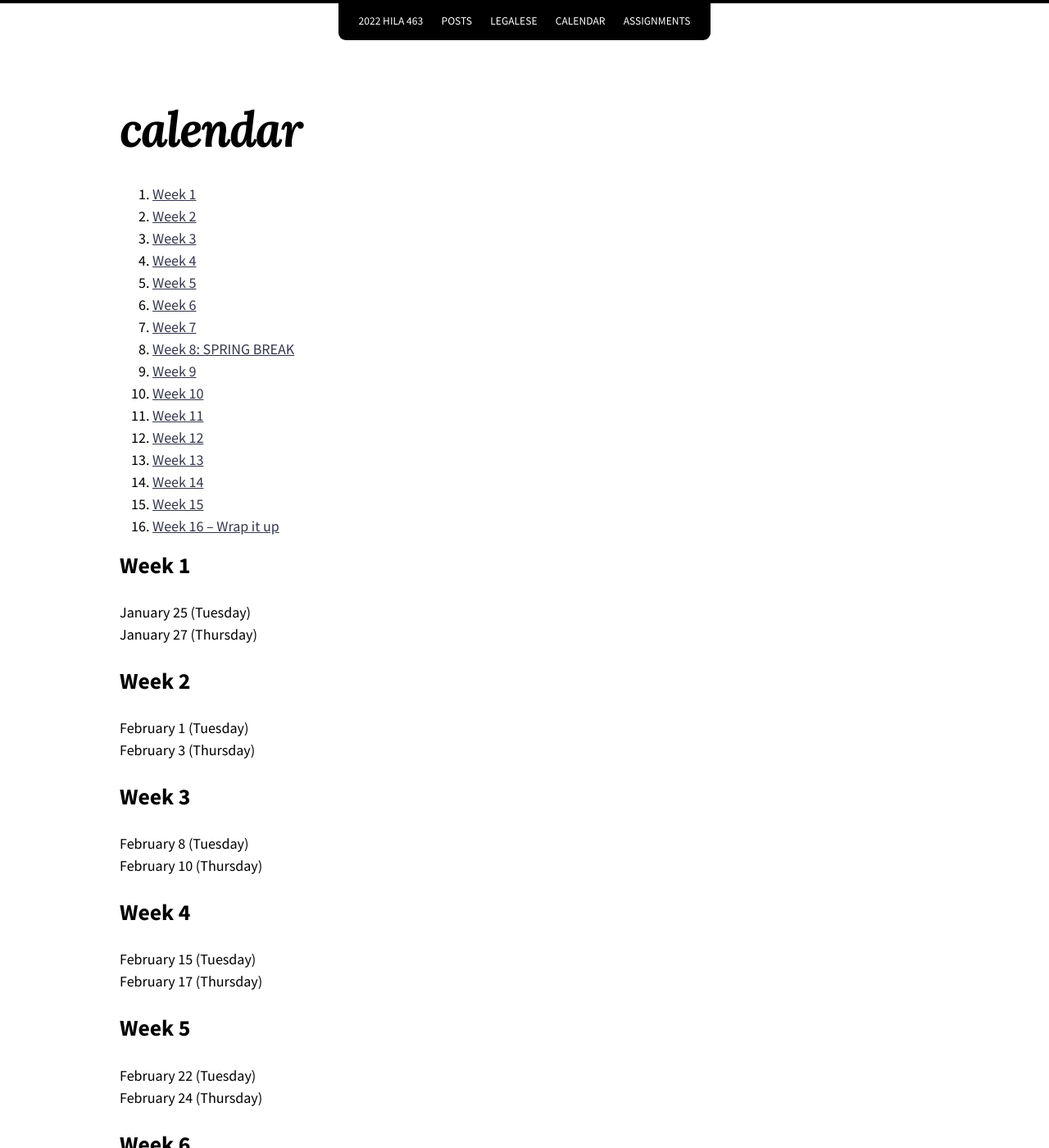
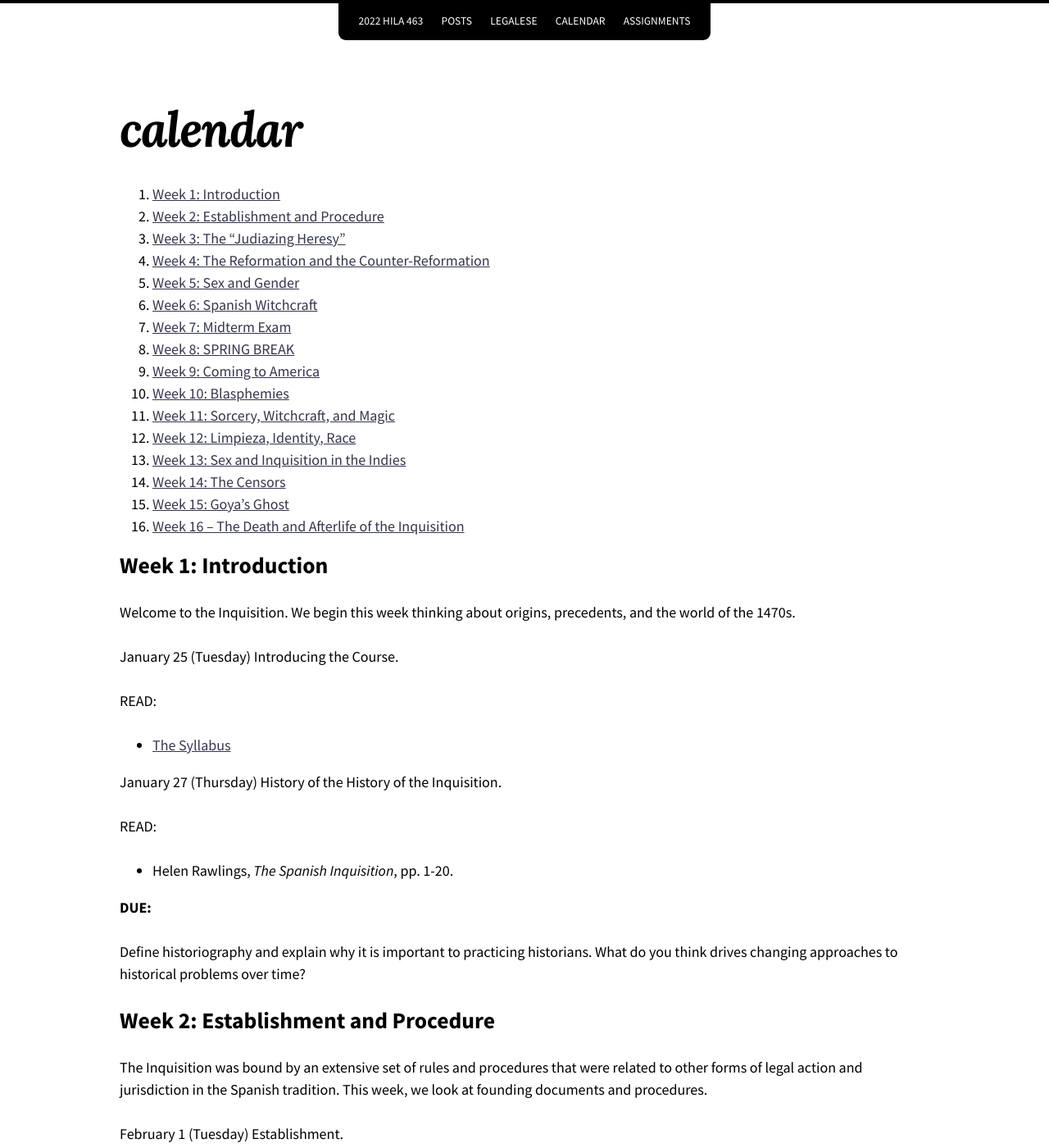
Before and after one commit to chadblack/463S2022, a Jekyll site: the page built from calendar.md, in a window 1280 px wide and 1400 px high. Shown: the whole window at 82% size. Built offline with Jekyll 4.4.1, drawn with Linux system fonts in a browser that asks for light colours; nearby versions of some CDN libraries; some of the changed text lies outside the part shown.

Commit message:
calendar

```diff
--- a/calendar.md
+++ b/calendar.md
@@ -7,82 +7,217 @@ layout: page
 {:toc}
 
 
-## Week 1
+## Week 1: Introduction
 
-January 25 (Tuesday)
-January 27 (Thursday)
+Welcome to the Inquisition. We begin this week thinking about origins,
+precedents, and the world of the 1470s.
 
-## Week 2
+January 25 (Tuesday) Introducing the Course.
 
-February 1 (Tuesday)
-February 3 (Thursday)
+READ:
+* [The Syllabus]()
 
-## Week 3
+January 27 (Thursday) History of the History of the Inquisition.
 
-February 8 (Tuesday)
+READ:
+* Helen Rawlings, *The Spanish Inquisition*, pp. 1-20.
+
+**DUE:**
+
+Define historiography and explain why it is important to practicing historians.
+What do you think drives changing approaches to historical problems over time?
+
+
+## Week 2: Establishment and Procedure
+
+The Inquisition was bound by an extensive set of rules and procedures that
+were related to other forms of legal action and jurisdiction in the Spanish
+tradition. This week, we look at founding documents and procedures.
+
+February 1 (Tuesday) Establishment.
+
+READ:
+
+* Rawlings, pp. 21-46.
+
+February 3 (Thursday) Procedure.
+
+READ:
+
+* Homza, pp. 1-12.
+* Chuchiak, pp. 59-81.
+
+**DUE:**
+
+What are the implications of Inquisitorial procedures for establishing and
+finding "truth"?
+
+## Week 3: The "Judiazing Heresy"
+
+February 8 (Tuesday) The Converso.
+
+READ:
+
+* Rawlings, pp. 47-71.
+
 February 10 (Thursday)
 
-## Week 4
+READ:
 
-February 15 (Tuesday)
-February 17 (Thursday)
+* Homza, pp. 27-49.
 
-## Week 5
+**DUE:**
 
-February 22 (Tuesday)
-February 24 (Thursday)
+* Write a research précis on Rawlings. Write summary findings of the cases
+  from Homza.
 
-## Week 6
+## Week 4: The Reformation and the Counter-Reformation
 
-March 1 (Tuesday)
-March 3 (Thursday)
+February 15 (Tuesday) Protestants and Alumbradas
 
-## Week 7
+READ:
 
-March 8 (Tuesday)
-March 10 (Thursday)
+* Rawlings,
+
+February 17 (Thursday) Evolving Mission
+
+READ:
+
+* Homza, pp. 80-92, 176-194.
+
+**DUE:**
+
+## Week 5: Sex and Gender
+
+February 22 (Tuesday) When Sex is Blasphemous
+
+READ:
+
+February 24 (Thursday) Sodomy?
+
+READ:
+
+**DUE:**
+
+## Week 6: Spanish Witchcraft
+
+March 1 (Tuesday) When Witches Were Real
+
+READ:
+
+March 3 (Thursday) Why Was Spain Different?
+
+READ:
+
+**DUE:**
+
+## Week 7: Midterm Exam
+
+March 8 (Tuesday) No class
+
+READ:
+
+March 10 (Thursday) No class
+
+READ:
+
+**DUE:**
+
+MIDTERM EXAM ESSAY DUE.
 
 ## Week 8: SPRING BREAK
 
 March 15 (Tuesday)
+
+READ:
+
 March 17 (Thursday)
 
-## Week 9
+## Week 9: Coming to America
 
 March 22 (Tuesday)
+
+READ:
+
 March 24 (Thursday)
 
-## Week 10
+READ:
+
+**DUE:**
+
+## Week 10: Blasphemies
 
 March 29 (Tuesday)
+
+READ:
+
 March 31 (Thursday)
 
-## Week 11
+READ:
+
+**DUE:**
+
+## Week 11: Sorcery, Witchcraft, and Magic
 
 April 5 (Tuesday)
+
+READ:
+
 April 7 (Thursday)
 
-## Week 12
+READ:
+
+**DUE:**
+
+## Week 12: Limpieza, Identity, Race
 
 April 12 (Tuesday)
+
+READ:
+
 April 14 (Thursday) **No Class**
 
-## Week 13
+READ:
+
+**DUE:**
+
+## Week 13: Sex and Inquisition in the Indies
 
 April 19 (Tuesday)
+
+READ:
+
 April 21 (Thursday)
 
-## Week 14
+READ:
+
+**DUE:**
+
+## Week 14: The Censors
 
 April 26 (Tuesday)
+
+READ:
+
 April 28 (Thursday)
 
-## Week 15
+READ:
+
+**DUE:**
+
+## Week 15: Goya's Ghost
 
 May 3 (Tuesday)
+
+READ:
+
 May 5 (Thursday)
 
-## Week 16 -- Wrap it up
+READ:
+
+**DUE:**
+
+## Week 16 -- The Death and Afterlife of the Inquisition
 
 May 10 (Tuesday)
 
```
